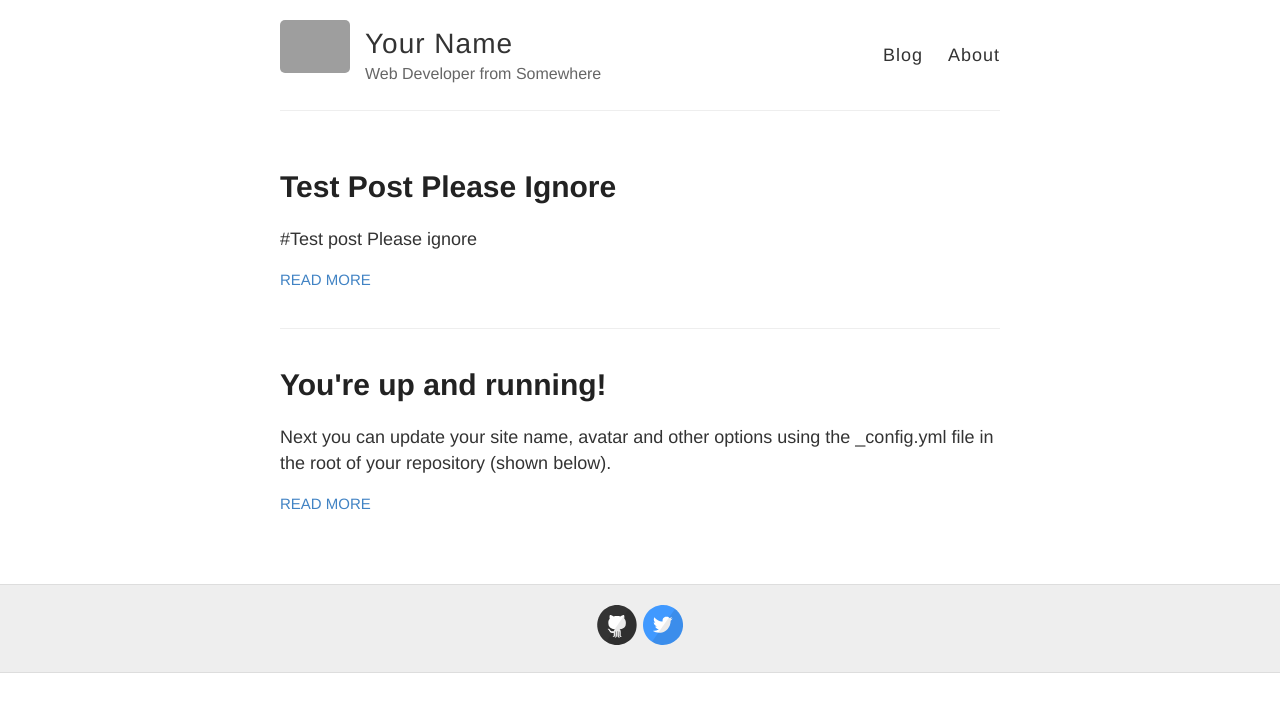
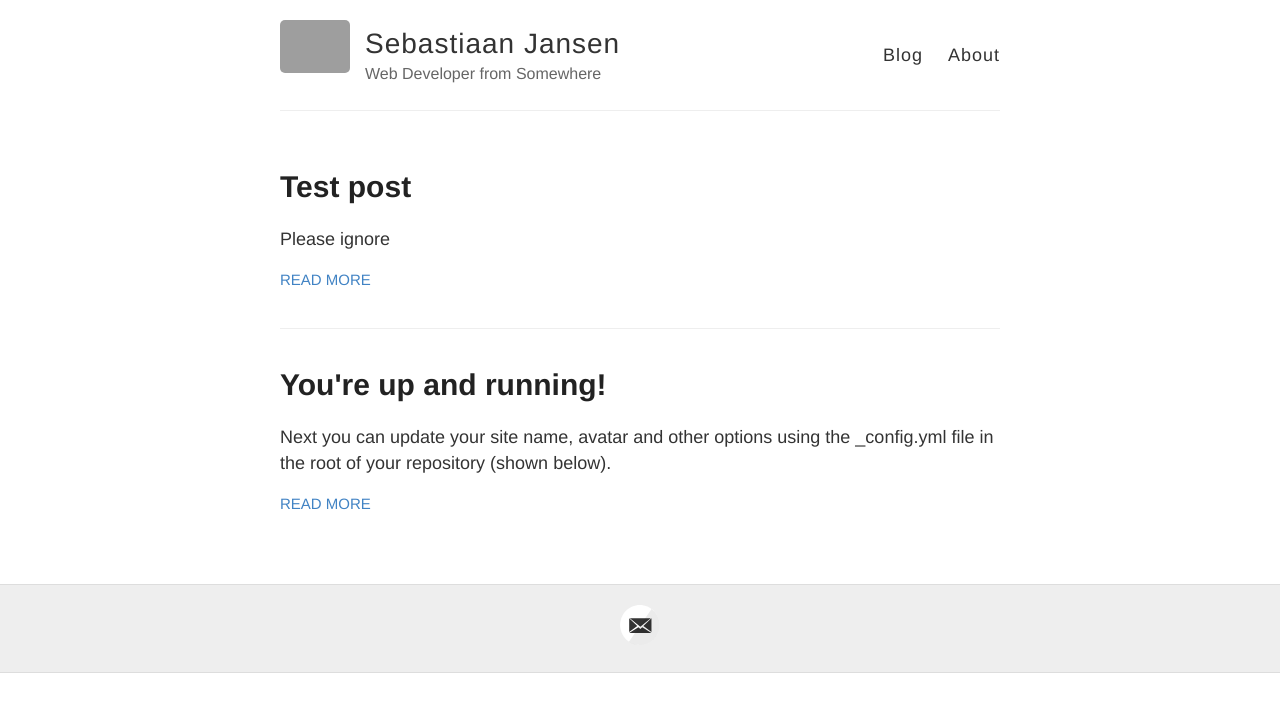
Before and after one commit to intkort/intkort.github.io, a Jekyll site: the page built from index.html, in a window 1280 px wide. Shown: the top 712 px of the page. Built offline with Jekyll 4.4.1, drawn with Linux system fonts in a browser that asks for light colours; Markdown is read by kramdown in place of the engine named in the settings; some of the changed lines change nothing that is shown; grey boxes are pictures that could not be loaded.

Commit message:
Small config

```diff
--- a/_config.yml
+++ b/_config.yml
@@ -3,7 +3,7 @@
 #
 
 # Name of your site (displayed in the header)
-name: Your Name
+name: Sebastiaan Jansen
 
 # Short bio or description (displayed in the header)
 description: Web Developer from Somewhere
@@ -18,15 +18,15 @@ avatar: https://raw.githubusercontent.com/barryclark/jekyll-now/master/images/je
 # Includes an icon in the footer for each username you enter
 footer-links:
   dribbble:
-  email:
+  email: intkortuitgelegd@gmail.com
   facebook:
   flickr:
-  github: barryclark/jekyll-now
+  github: #barryclark/jekyll-now
   instagram:
   linkedin:
   pinterest:
   rss: # just type anything here for a working RSS icon, make sure you set the "url" above!
-  twitter: jekyllrb
+  twitter:
   stackoverflow: # your stackoverflow profile, e.g. "users/50476/bart-kiers"
   youtube: # channel/<your_long_string> or user/<user-name>
   googleplus: # anything in your profile username that comes after plus.google.com/
--- a/_posts/2015-09-22-test-post-please-ignore.md
+++ b/_posts/2015-09-22-test-post-please-ignore.md
@@ -1,2 +1,5 @@
-#Test post
+---
+layout: post
+title: Test post
+---
 Please ignore
```
